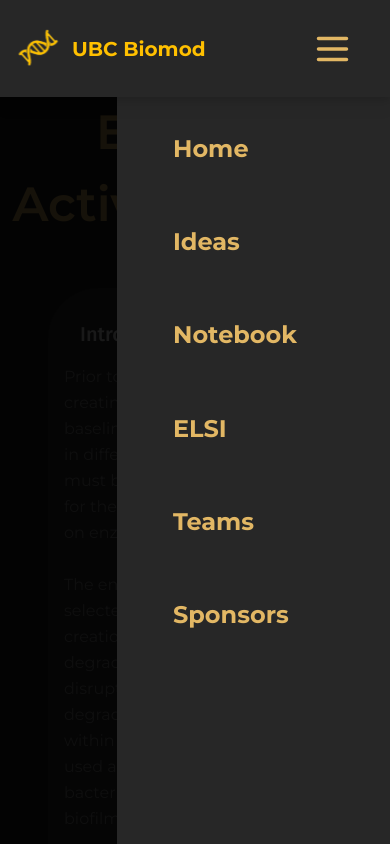
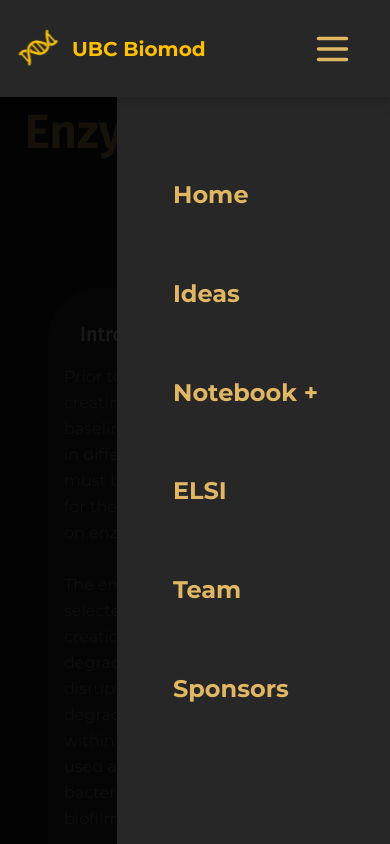
Before and after one commit to biomod2023/biomod2023, a Vue app: page /enzymosome/enzyme-activity-assays in a window 390 px wide. Both pictures are taken after a click on the button 332 px from the left and 48 px from the top of the page. Shown: the top 844 px of the page. Built offline with nearby package versions, Linux system fonts and the light colour scheme; what oh-vue-icons, vue-window-size would draw is missing.

Commit message:
Implement mobile dropdown navbar

```diff
--- a/src/App.vue
+++ b/src/App.vue
@@ -1,6 +1,6 @@
 <script setup lang="ts">
 import { RouterView } from 'vue-router'
-import NavBar from '@/components/NavBar.vue'
+import NavBar from '@/components/navbar/NavBar.vue'
 import Footer from '@/components/Footer.vue'
 </script>
 
--- /dev/null
+++ b/src/components/navbar/MobileDropdown.vue
@@ -0,0 +1,30 @@
+<script setup lang="ts">
+import { ref } from 'vue'
+
+const activated = ref(false)
+
+const activeAnim = 'transition-all duration-200 ease-in-out'
+const flyIn = '-translate-y-4 opacity-0'
+const flyOut = 'translate-y-4 opacity-0'
+</script>
+
+<template>
+    <div>
+        <span class="active:opacity-80" @click="activated = !activated">
+            <span>
+                <slot name="title"></slot>
+                {{ activated ? '–' : '+' }}
+            </span>
+        </span>
+        <Transition
+            :enter-from-class="activated ? flyIn : flyOut"
+            :leave-to-class="activated ? flyOut : flyIn"
+            :enter-active-class="activeAnim"
+            :leave-active-class="activeAnim + 'absolute'"
+        >
+            <div v-if="activated" class=" mt-1 ml-4 flex flex-col gap-2 font-semibold">
+                <slot name="children"></slot>
+            </div>
+        </Transition>
+    </div>
+</template>
--- a/src/components/NavBar.vue
+++ b/src/components/navbar/NavBar.vue
@@ -1,8 +1,9 @@
 <script setup lang="ts">
 import { ref } from 'vue'
 import { RouterLink } from 'vue-router'
-import Dropdown from '@/components/Dropdown.vue'
-import Dropside from '@/components/Dropside.vue'
+import Dropdown from '@/components/navbar/Dropdown.vue'
+import Dropside from '@/components/navbar/Dropside.vue'
+import MobileDropdown from './MobileDropdown.vue'
 
 const sidebar = ref(false)
 let transitionAnimation = 'transition duration-100 ease-in'
@@ -80,8 +81,8 @@ const tree: Tree[] = [
     >
       <div class="flex justify-center gap-16">
         <template v-for="(entry, i) in tree.slice(0, tree.length/2)" :key="i">
-          <RouterLink v-if="entry.url" :to="entry.url">{{ entry.name }}</RouterLink>
-          <Dropdown v-if="entry.children" to="#">
+          <RouterLink v-show="entry.url" :to="entry.url ? entry.url : '#'">{{ entry.name }}</RouterLink>
+          <Dropdown v-show="entry.children" to="#">
             <template #text>{{ entry.name }}</template>
             <template #content>
               <ul>
@@ -103,7 +104,7 @@ const tree: Tree[] = [
         </template>
       </div>
       <a href="/">
-        <img src="../assets/logo.svg" alt="Biomod Logo" />
+        <img src="../../assets/logo.svg" alt="Biomod Logo" />
       </a>
       <div class="flex justify-center gap-16">
         <RouterLink
@@ -122,7 +123,7 @@ const tree: Tree[] = [
       class="fixed z-20 top-0 w-full flex justify-between items-center bg-slate py-3 drop-shadow-lg"
     >
       <RouterLink to="/" class="flex items-center">
-        <img class="-mr-1" src="../assets/logo.svg" alt="Biomod Logo" />
+        <img class="-mr-1" src="../../assets/logo.svg" alt="Biomod Logo" />
         <span class="text-[#FFC000] font-bold text-xl">UBC Biomod</span>
       </RouterLink>
       <button class="mr-10" @click="sidebar = !sidebar">
@@ -155,14 +156,28 @@ const tree: Tree[] = [
             class="flex flex-col justify-center p-4 h-full w-[70vh] min-w-[35%] max-w-[70%] bg-slate"
           >
             <div
-              class="flex flex-col h-full w-full py-20 ml-10 mb-20 gap-6 overflow-scroll justify-evenly text-gold text-2xl font-bold"
+              class="flex flex-col h-full w-full py-20 ml-10 mt-10 gap-6 overflow-scroll justify-evenly text-gold text-2xl font-bold"
             >
-              <RouterLink to="/">Home</RouterLink>
-              <RouterLink to="/ideas">Ideas</RouterLink>
-              <RouterLink to="#">Notebook</RouterLink>
-              <RouterLink to="#">ELSI</RouterLink>
-              <RouterLink to="/team">Teams</RouterLink>
-              <RouterLink to="#">Sponsors</RouterLink>
+              <template v-for="(entry, i) in tree" :key="i">
+                <RouterLink v-show="entry.url" :to="entry.url ? entry.url : '#'">{{ entry.name }}</RouterLink>
+                <div v-show="entry.children" class="flex flex-col">
+                  <MobileDropdown>
+                    <template #title>{{ entry.name }}</template>
+                    <template #children>
+                      <div v-for="(child, j) in entry.children" :key="j">
+                        <MobileDropdown>
+                          <template #title><span class="text-xl">{{ child.name }}</span></template>
+                          <template #children>
+                            <RouterLink v-for="(subchild, k) in child.children" :key="k" :to="subchild.url ? subchild.url : '#'" class="text-xl">
+                              {{ subchild.name }}
+                            </RouterLink>
+                          </template>
+                        </MobileDropdown>
+                      </div>
+                    </template>
+                  </MobileDropdown>
+                </div>
+              </template>
             </div>
           </div>
           <!-- </Transition> -->
--- a/src/views/enzymosome/GroupAView.vue
+++ b/src/views/enzymosome/GroupAView.vue
@@ -7,7 +7,7 @@ import DoubleColumn from "@/components/lab-notebook/DoubleColumn.vue"
 <template>
     <div>
         <div class="m-auto">
-            <h1 class="text-center text-title-sm lg:text-title text-gold">Enzyme Activity Assays</h1>
+            <h1 class="font-title text-center text-title-sm lg:text-title text-gold">Enzyme Activity Assays</h1>
         </div>
         <Notebook>
             <SingleColumn>
```
Also changed, not shown: src/components/navbar/Dropdown.vue (renamed from src/components/Dropdown.vue), src/components/navbar/Dropside.vue (renamed from src/components/Dropside.vue).
